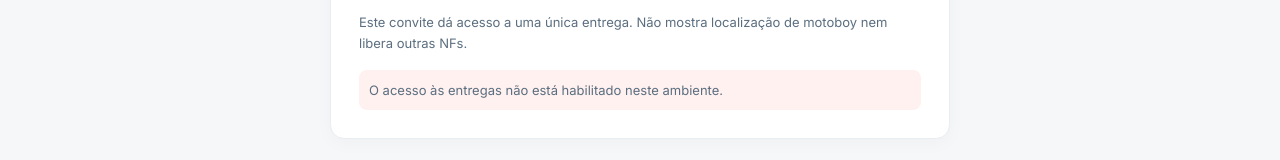
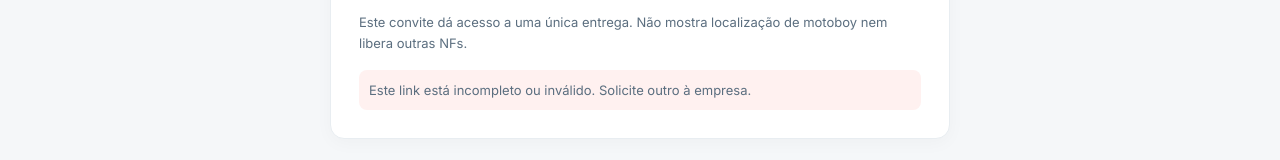
Before and after one commit to perin-dv/ToAki, a React (Vite) app: page /vincular-entrega in a window 1280 px wide. Shown: the part 241-401 px from the top of the page. Built offline with nearby package versions, Linux system fonts and the light colour scheme; no server answers.

Commit message:
fix(site): avisar convite inválido mesmo sem ambiente operacional

```diff
--- a/src/pages/VincularEntregaPage.tsx
+++ b/src/pages/VincularEntregaPage.tsx
@@ -35,8 +35,8 @@ export default function VincularEntregaPage(){
         <span className="account-eyebrow">TOAKI · ACESSO PRIVADO</span>
         <h1>Vincular entrega à minha conta</h1>
         <p>Este convite dá acesso a uma única entrega. Não mostra localização de motoboy nem libera outras NFs.</p>
-        {!ambienteOperacional?<p role="alert" className="form-error">O acesso às entregas não está habilitado neste ambiente.</p>:
-         !convite?<p role="alert" className="form-error">Este link está incompleto ou inválido. Solicite outro à empresa.</p>:
+        {!convite?<p role="alert" className="form-error">Este link está incompleto ou inválido. Solicite outro à empresa.</p>:
+         !ambienteOperacional?<p role="alert" className="form-error">O acesso às entregas não está habilitado neste ambiente.</p>:
          concluido?<div className="form-info" role="status"><strong>Entrega vinculada com sucesso!</strong><p>Consulte o status em Minha conta → Minhas entregas assim que a consulta privada estiver disponível.</p><Link className="primary button-link" to="/cliente?aba=entregas">Abrir minhas entregas</Link></div>:
          loading?<p role="status">Verificando sua conta...</p>:
          !user?<div className="invite-actions"><p>Entre com sua conta pessoal para aceitar a entrega. O convite só será consumido após sua confirmação.</p><Link className="primary button-link" state={{from:loginDestino}} to="/login">Entrar para vincular</Link><p>Não tem conta? Crie uma conta de cliente e depois abra novamente este convite.</p><Link to="/cadastro/cliente" className="secondary button-link">Criar conta de cliente</Link></div>:
```
